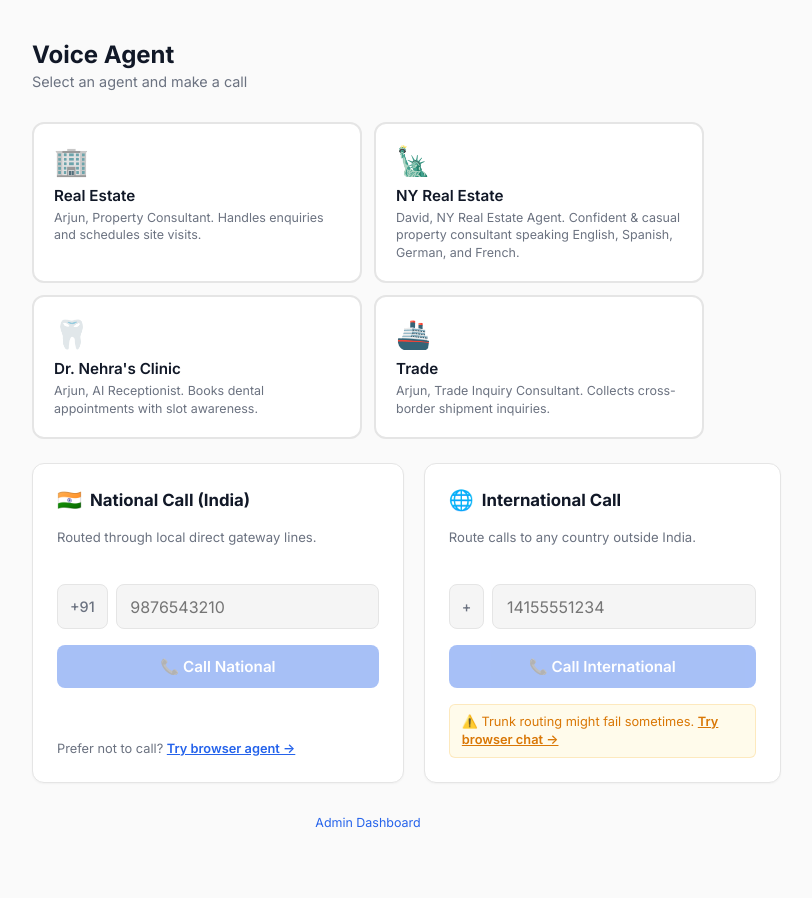
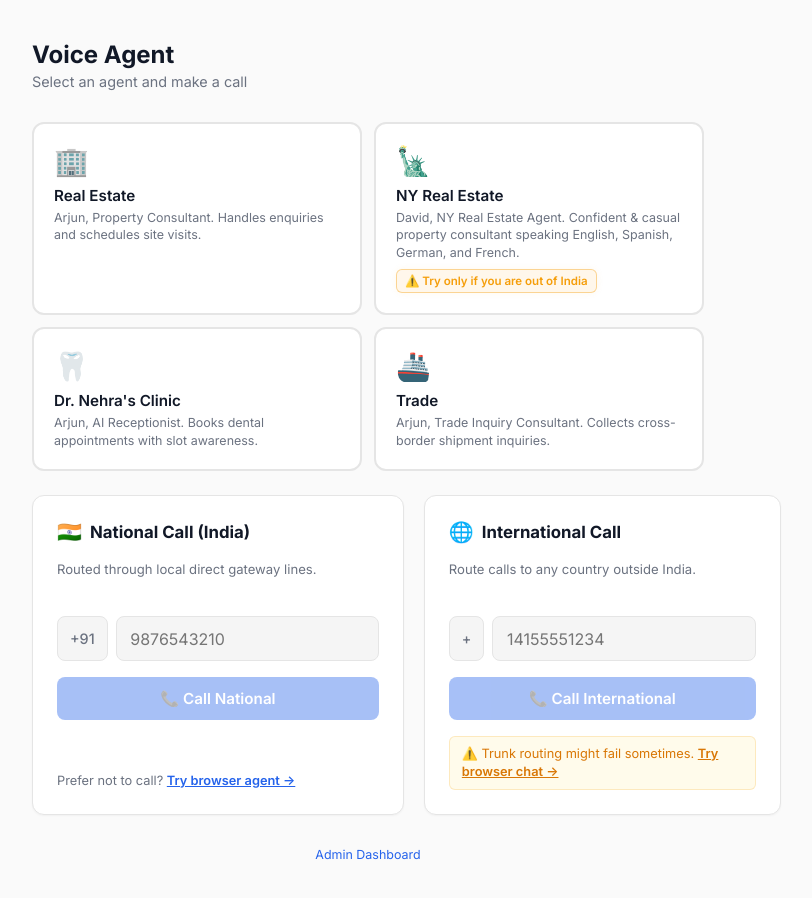
Before and after one commit to devbh04/ai-conversational-agent, a Next.js app in the folder client/: page / in a window 1280 px wide. Shown: the top 898 px of the page, without its empty margins (272-1084 px from the left). Before the commit the page ends 870 px from the top, so only its background shows below. Built offline with nearby package versions, Linux system fonts and the light colour scheme; no server answers.

Commit message:
improved the ui

```diff
--- a/client/app/globals.css
+++ b/client/app/globals.css
@@ -434,3 +434,22 @@ a:hover { text-decoration: underline; }
   .calling-channels-container { grid-template-columns: 1fr; }
   .container { padding: 1.5rem 1rem; }
 }
+
+.agent-card-warning {
+  display: inline-block;
+  font-size: 0.72rem;
+  font-weight: 600;
+  color: #f59e0b;
+  background: rgba(245, 158, 11, 0.08);
+  padding: 0.25rem 0.5rem;
+  border-radius: 6px;
+  margin-top: 0.5rem;
+  border: 1px solid rgba(245, 158, 11, 0.2);
+  align-self: flex-start;
+  animation: pulse-amber-global 2s infinite alternate;
+}
+
+@keyframes pulse-amber-global {
+  0% { border-color: rgba(245, 158, 11, 0.2); box-shadow: 0 0 0 0 rgba(245, 158, 11, 0); }
+  100% { border-color: rgba(245, 158, 11, 0.4); box-shadow: 0 0 8px rgba(245, 158, 11, 0.08); }
+}
--- a/client/app/page.tsx
+++ b/client/app/page.tsx
@@ -16,6 +16,7 @@ const AGENTS = [
     name: "NY Real Estate",
     icon: "🗽",
     description: "David, NY Real Estate Agent. Confident & casual property consultant speaking English, Spanish, German, and French.",
+    warning: "Try only if you are out of India",
   },
   {
     id: "doctor-nehra",
@@ -91,6 +92,11 @@ export default function Home() {
             <div className="agent-icon">{agent.icon}</div>
             <h3>{agent.name}</h3>
             <p>{agent.description}</p>
+            {agent.warning && (
+              <div className="agent-card-warning">
+                ⚠️ {agent.warning}
+              </div>
+            )}
           </div>
         ))}
       </div>
```
